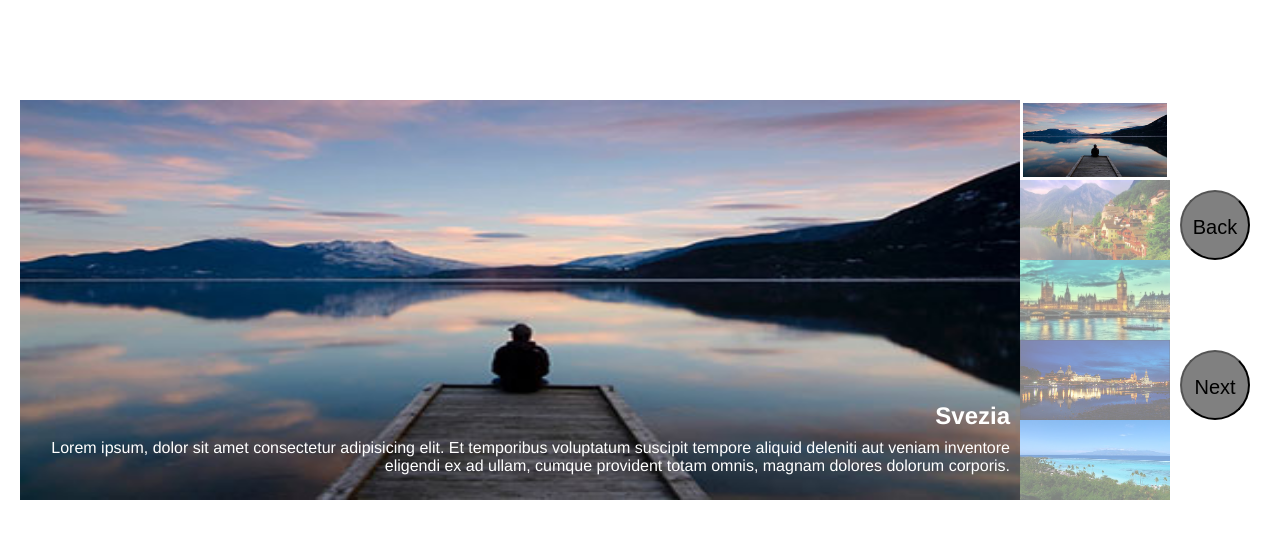
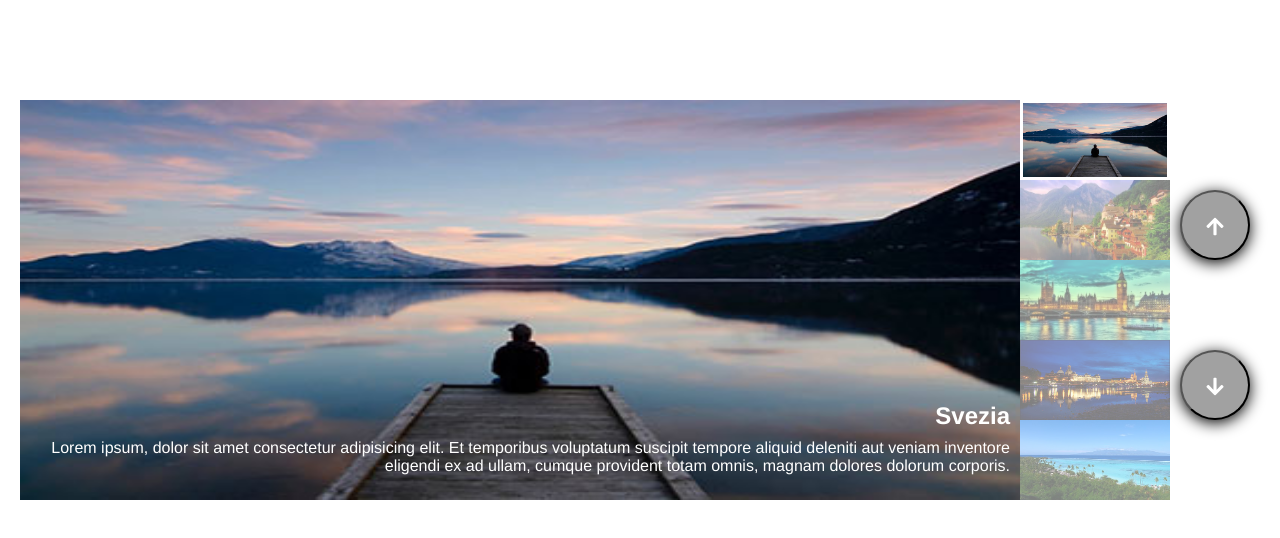
Before and after one commit to FLUlul/js-array-carousel, a plain HTML site: page index.html in a window 1280 px wide. Drawn offline with Linux system fonts and the light colour scheme.

Commit message:
arrow in buttons

```diff
--- a/css/style.css
+++ b/css/style.css
@@ -66,11 +66,13 @@
     height: 70px;
     width: 70px;
     border-radius: 50%;
-    background-color: grey;
+    background-color:rgb(161, 161, 161);
     text-align: center;
     line-height: 70px;
     font-size: 20px;
     margin: 100% 10px;
     cursor: pointer;
     display: block;
+    color: white;
+    box-shadow: 0px 3px 15px black;
 }
--- a/index.html
+++ b/index.html
@@ -4,6 +4,7 @@
     <meta charset="UTF-8">
     <meta http-equiv="X-UA-Compatible" content="IE=edge">
     <meta name="viewport" content="width=device-width, initial-scale=1.0">
+    <link rel="stylesheet" href="https://use.fontawesome.com/releases/v5.15.4/css/all.css" integrity="sha384-DyZ88mC6Up2uqS4h/KRgHuoeGwBcD4Ng9SiP4dIRy0EXTlnuz47vAwmeGwVChigm" crossorigin="anonymous">
     <link rel="stylesheet" href="css/style.css">
     <title>Document</title>
 </head>
@@ -33,8 +34,12 @@
         </div>
 
         <div class="container-btn">
-            <button class="back">Back</button>
-            <button class="next">Next</button>
+            <button class="back">
+                <i class="fas fa-arrow-up"></i>
+            </button>
+            <button class="next">
+                <i class="fas fa-arrow-down"></i>
+            </button>
         </div>
 
     </div>
--- a/js/script.js
+++ b/js/script.js
@@ -34,15 +34,24 @@ const text = [
 /*  -creo le due costanti relative ai contenitori di immagini e thumbnails
     -creo le due variabili con una stringa vuota
     -vado a creare con un ciclo
-        - il pattern di html assegnandolo alle variabili con la stringa vuota per tot volte la durata degli elementi arrey
+        - il pattern di html assegnandolo alle variabili con la stringa vuota per tot volte la durata degli elementi array
+
         -ad ogni elemento assegno l'indice degli array che gia ho
     -vado a stampare gli elementi nei contenitori
+
     -se clicco il pulsante next
-        rimuovo dalla prima immagine la classe active
+        rimuovo dalla scorsa immagine la classe active
         aggiungo alla prossima immagine la classe active
 
-        rimuovo alla prima thumb la classe active
+        rimuovo alla scorsa thumb la classe active
         aggiungo alla prossima thumb la classe active
+
+    -se clicco il pulsante back
+        rimuovo dalla prossima immagine la classe active
+        aggiungo alla scorsa immagine la classe active
+
+        rimuovo alla prossima thumb la classe active
+        aggiungo alla scorsa thumb la classe active
 */
 
 const imagesMain = document.querySelector(".images");
@@ -80,14 +89,15 @@ document.getElementsByClassName("image")[0].classList.add("active");
 thumbsMain.innerHTML = thumb;
 document.getElementsByClassName("thumb")[0].classList.add("active");
 
-let xn=0;
+let xn=0; //creo una variabile che mi servirà per definire a che indice sono dell'arrayClasse "image" e "thumb")
 
 next.addEventListener("click",
 
     function(){
 
-        xn++;
+        xn++; //incremento di 1 ad ogni click
 
+        //condizione se l'indice è maggiore del numero massimo degli elementi torna al primo indice
         if(xn > 4 ) {
             xn=0;
         }
@@ -113,6 +123,7 @@ back.addEventListener("click",
 
         xn--;
 
+        //condizione se l'indice è minore del numero minimo degli elementi va all'ultimo indice
         if(xn < 0 ) {
             xn=4;
         }
```
